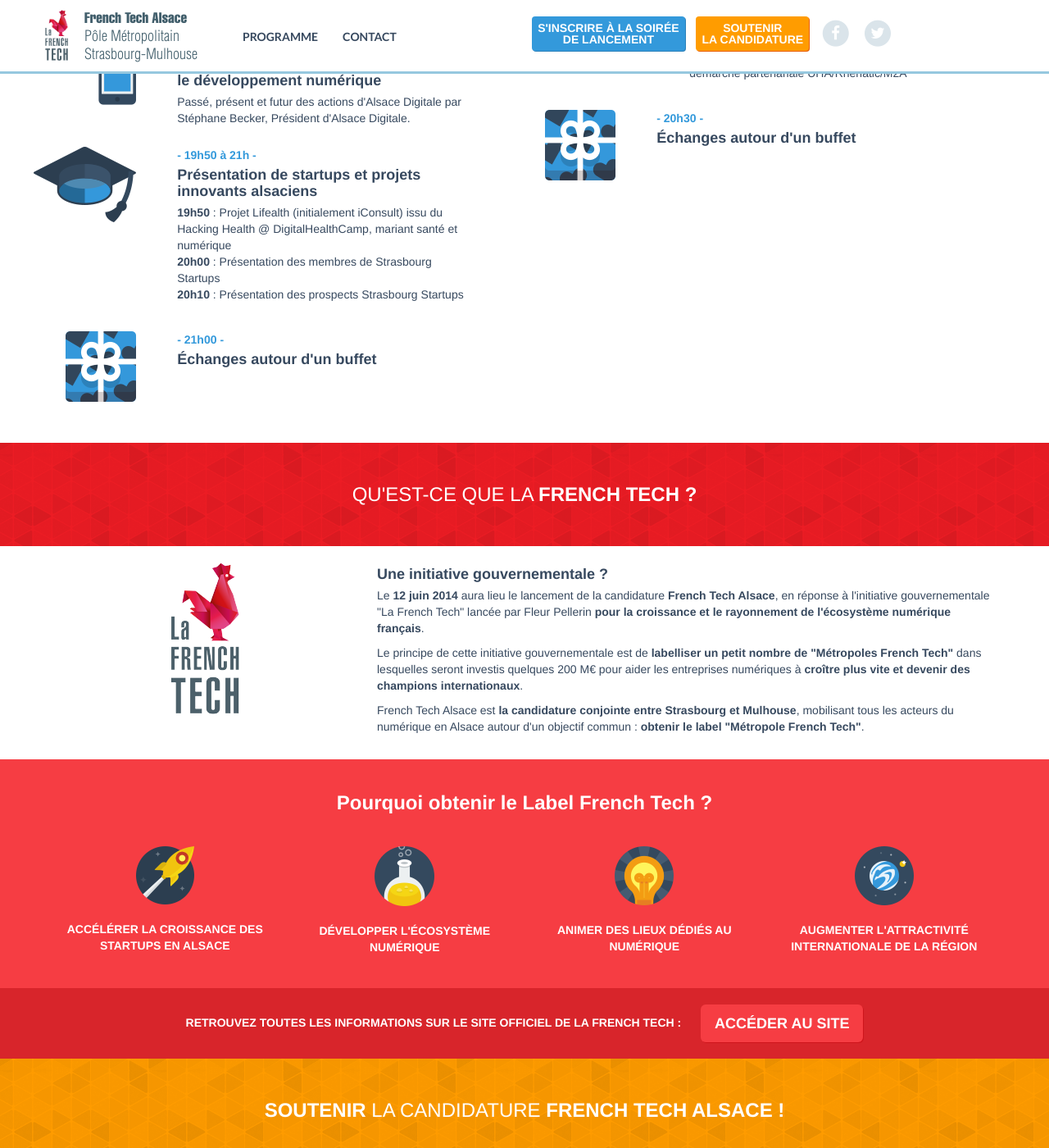
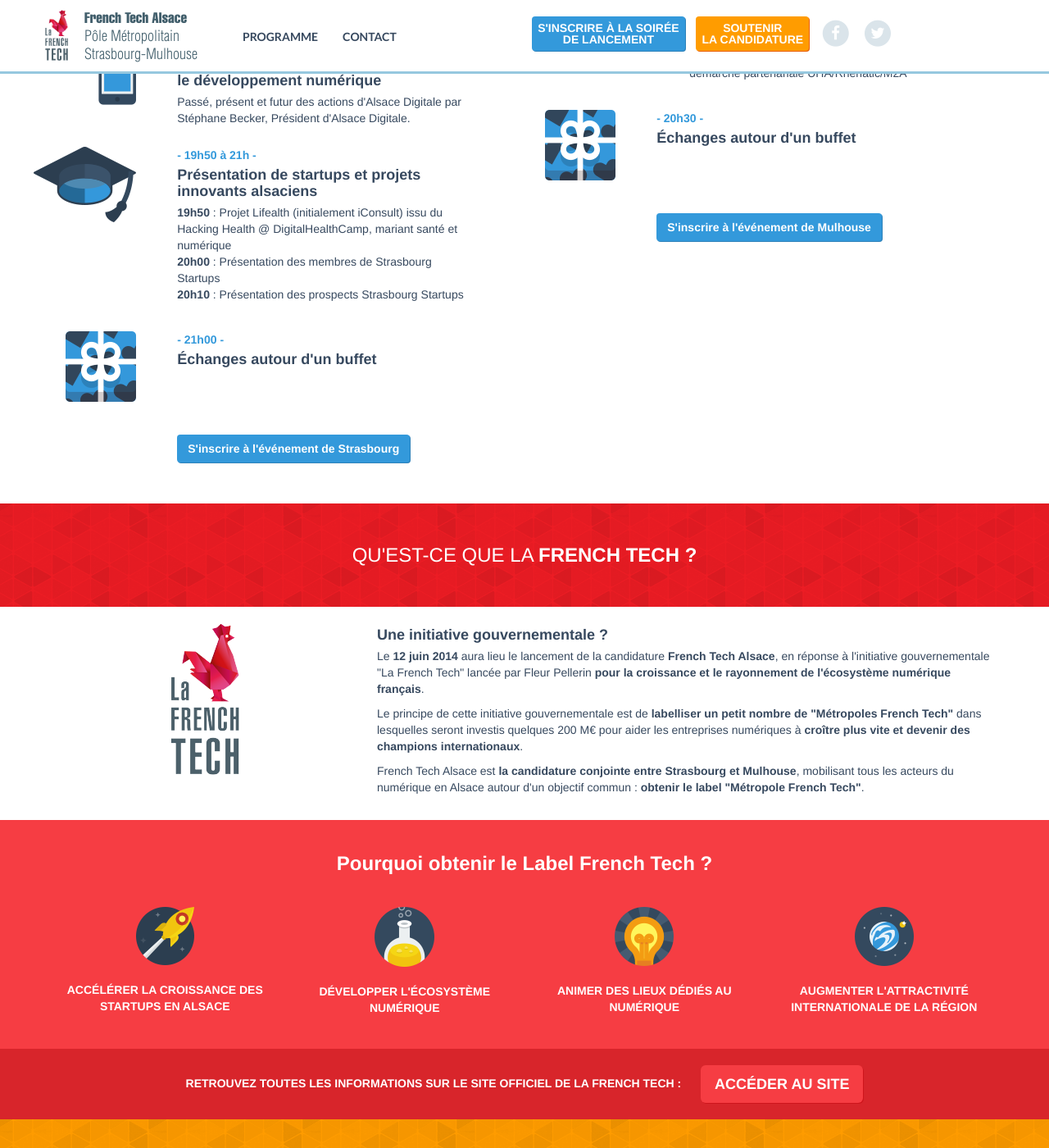
Before and after one commit to AlsaceDigitale/lancement-frenchtechalsace, a Jekyll site: the page built from index.html, in a window 1280 px wide and 1400 px high, scrolled down 1679 px. Shown: the whole window at 82% size. Built offline with Jekyll 4.4.1, drawn with Linux system fonts in a browser that asks for light colours; nearby versions of some CDN libraries.

Commit message:
missing links

```diff
--- a/_includes/programme_mulhouse.html
+++ b/_includes/programme_mulhouse.html
@@ -37,3 +37,9 @@
     </p>
   </div>
 </div>
+
+<div class="row programme-row ticketing">
+  <div class="col-xs-12 col-md-8 col-md-offset-3">
+    <a href="http://www.eventbrite.fr/e/billets-lancement-french-tech-alsace-a-mulhouse-11765361513" class="btn btn-subscribe"><strong>S'inscrire à l'événement de Mulhouse</strong></a>
+  </div>
+</div>
--- a/_includes/programme_strasbourg.html
+++ b/_includes/programme_strasbourg.html
@@ -68,3 +68,9 @@
     </p>
   </div>
 </div>
+
+<div class="row programme-row ticketing">
+  <div class="col-xs-12 col-md-8 col-md-offset-3">
+    <a href="http://lancement-frenchtechalsace-strasbourg.eventbrite.fr" class="btn btn-subscribe"><strong>S'inscrire à l'événement de Strasbourg</strong></a>
+  </div>
+</div>
--- a/css/main.css
+++ b/css/main.css
@@ -308,6 +308,8 @@
       margin-bottom: 40px; }
       section.programme .programme-row.subtitle h2 {
         text-decoration: underline; }
+    section.programme .programme-row.ticketing {
+      margin-top: 40px; }
     section.programme .programme-row img {
       float: right;
       margin-right: 20px; }
@@ -398,6 +400,9 @@
     text-decoration: underline; }
 
 @media screen and (max-width: 767px) {
+  .btn {
+    white-space: normal; }
+
   .nav {
     margin-right: 0; }
 
--- a/css/main.sass
+++ b/css/main.sass
@@ -348,6 +348,8 @@
       margin-bottom: 40px
       h2
         text-decoration: underline
+    &.ticketing
+      margin-top: 40px
     img
       float: right
       margin-right: 20px
@@ -440,6 +442,8 @@
     text-decoration: underline
 
 @media screen and (max-width: 767px)
+  .btn
+    white-space: normal
   .nav
     margin-right: 0
   .navbar-brand img
--- a/index.html
+++ b/index.html
@@ -99,7 +99,7 @@
             <p class="text-center">
               <a href="http://lancement-frenchtechalsace-strasbourg.eventbrite.fr" class="btn btn-frenchtech-natio"><strong>Strasbourg</strong></a>
               <span class="or">ou</span>
-              <a href="http://lancement-frenchtechalsace-mulhouse.eventbrite.fr" class="btn btn-frenchtech-natio"><strong>Mulhouse</strong></a>
+              <a href="http://www.eventbrite.fr/e/billets-lancement-french-tech-alsace-a-mulhouse-11765361513" class="btn btn-frenchtech-natio"><strong>Mulhouse</strong></a>
             </p>
           </div>
         </div><!-- /.modal-content -->
```
